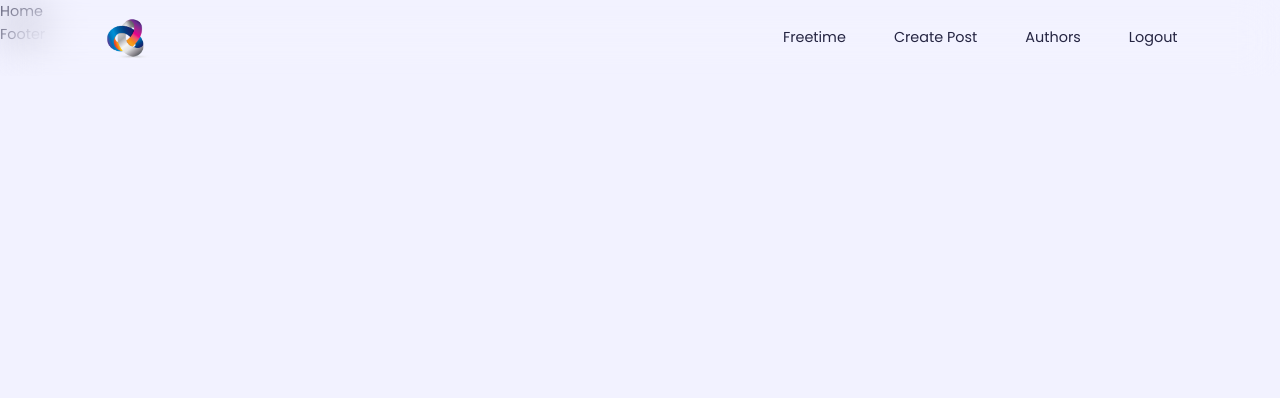
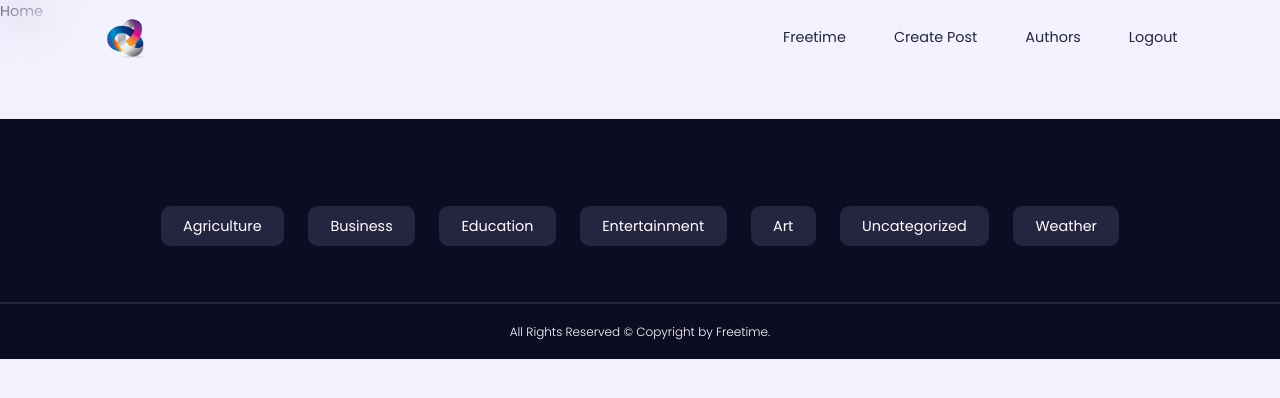
Before and after one commit to freetimezp/js-portfolio-34-blogs, a React app in the folder client/: page / in a window 1280 px wide. Built offline with nearby package versions, Linux system fonts and the light colour scheme.

Commit message:
03. js-portfolio-34-blogs. Main styles. Footer component.

```diff
--- a/client/src/components/Footer.jsx
+++ b/client/src/components/Footer.jsx
@@ -1,10 +1,23 @@
 import React from 'react';
+import { Link } from 'react-router-dom';
 
 const Footer = () => {
     return (
-        <div>
-            Footer
-        </div>
+        <footer>
+            <ul className="footer__categories">
+                <li><Link to="/post/categories/Agriculture">Agriculture</Link></li>
+                <li><Link to="/post/categories/Business">Business</Link></li>
+                <li><Link to="/post/categories/Education">Education</Link></li>
+                <li><Link to="/post/categories/Entertainment">Entertainment</Link></li>
+                <li><Link to="/post/categories/Art">Art</Link></li>
+                <li><Link to="/post/categories/Uncategorized">Uncategorized</Link></li>
+                <li><Link to="/post/categories/Weather">Weather</Link></li>
+            </ul>
+
+            <div className="footer__copyright">
+                <small>All Rights Reserved &copy; Copyright by Freetime.</small>
+            </div>
+        </footer>
     );
 };
 
--- a/client/src/index.css
+++ b/client/src/index.css
@@ -133,6 +133,7 @@ section {
     color: var(--color-white);
 }
 
+/** header start **/
 
 nav {
     width: 100%;
@@ -169,3 +170,44 @@ nav {
 .nav__toggle-btn {
     display: none;
 }
+
+/** header end **/
+
+/** footer start **/
+footer {
+    background: var(--color-gray-900);
+    margin-top: 6rem;
+    padding-top: 6rem;
+}
+
+.footer__categories {
+    display: flex;
+    align-items: center;
+    justify-content: center;
+    gap: 1.5rem;
+    margin-bottom: 4rem;
+}
+
+.footer__categories a {
+    background: var(--color-gray-700);
+    color: var(--color-white);
+    padding: 0.6rem 1.4rem;
+    border-radius: var(--radius-2);
+    transition: var(--transition);
+}
+
+.footer__categories a:hover {
+    background: var(--color-white);
+    color: var(--color-gray-900);
+}
+
+.footer__copyright {
+    text-align: center;
+    border-top: 2px solid var(--color-gray-700);
+    padding: 1rem;
+    color: var(--color-white);
+    font-weight: 300;
+}
+
+
+/** footer end **/
```
